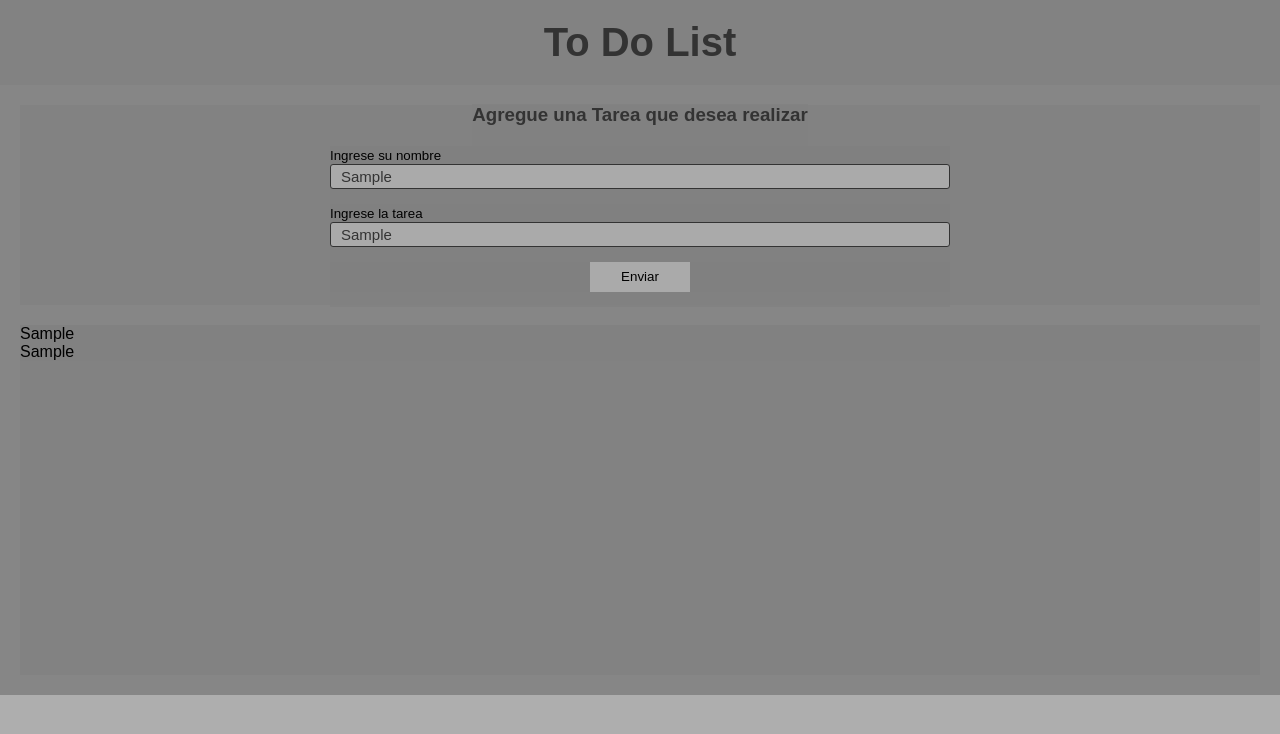
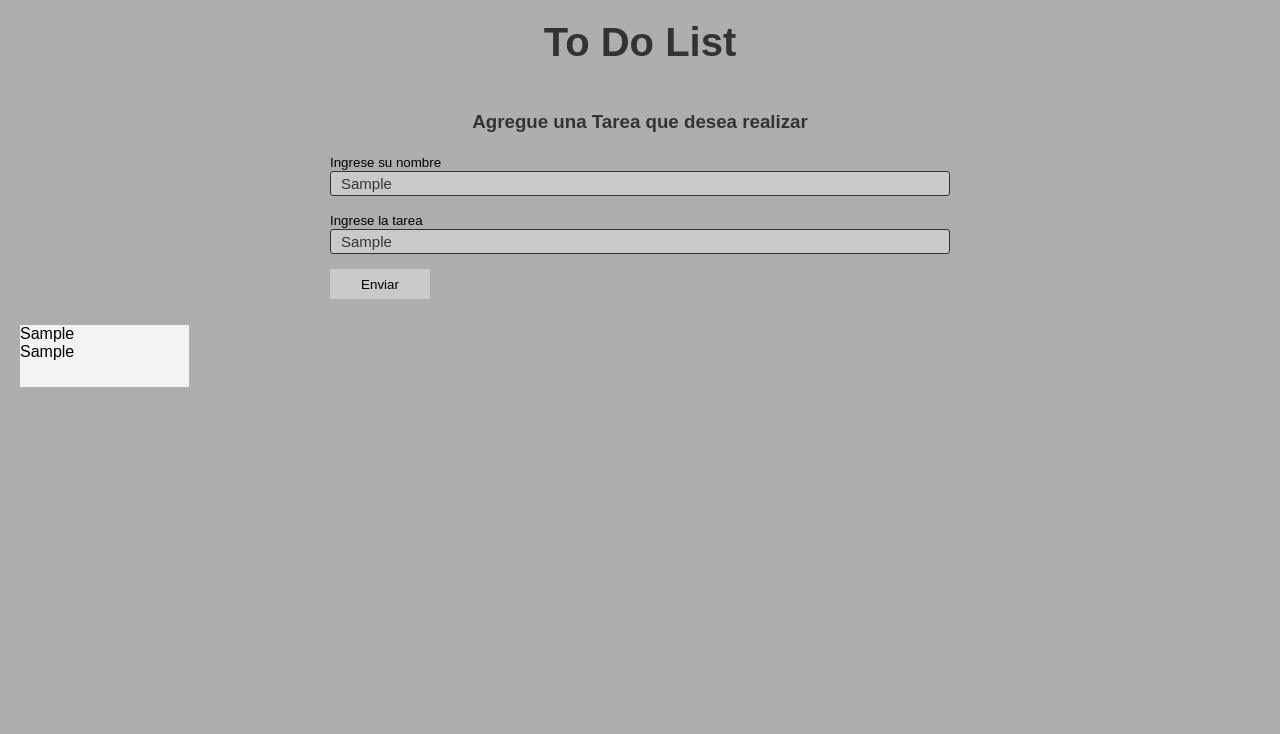
Before and after one commit to piero9922/Semana11-Reto2, a plain HTML site: page index.html in a window 1280 px wide. Both pictures are taken after typing "Sample", "Sample" into the empty fields and a click on the button "Enviar". Drawn offline with Linux system fonts and the light colour scheme.

Commit message:
Semana11

```diff
--- a/index.html
+++ b/index.html
@@ -14,14 +14,14 @@
         <div class="section1">
             <h3>Agregue una Tarea que desea realizar</h3>
             <form id="formulario">
-                <div>
+                <div class="form-group">
                     <label><small>Ingrese su nombre</small></label>
                     <input id="input1" type="text" placeholder="Nombre" required>
                 </div>
-                <div>
+                <div class="form-group">
                     <label><small>Ingrese la tarea</small></label>
                     <input id="input2" type="text" placeholder="Tarea" required>
-                </div>
+                </div class="form-group">
                 <div class="entrada">
                     <button class="submit" id="enviar" type="submit">Enviar</button>
                 </div>
--- a/styles.css
+++ b/styles.css
@@ -3,6 +3,9 @@
     padding: 0;
     box-sizing: border-box;
     font-family: Arial, Helvetica, sans-serif;
+}
+
+body{
     background-color: #808080a1;
 }
 
@@ -36,12 +39,12 @@ form{
     width: 50%;
 }
 
-form div{
+form .form-group{
     margin-bottom: 15px;
     display: flex;
     flex-direction: column;
 }
-div input{
+.form-group input{
     width: 100%;
     border: 1px solid #333333;
     border-radius: 3px;
@@ -68,13 +71,14 @@ input::-webkit-input-placeholder{
 }
 
 
-.pizzara{
-    display: flex;
-    flex-direction: row;
+.pizarra{
+    grid-row: 2;
+    display: grid;
+    grid-template-columns: repeat(7,1fr);
+    grid-template-rows: repeat(5,1fr);
+    grid-gap: 10px;
 }
 
 .tarea{
-    display: inline;
-    flex-direction: row;
-    max-width: 200px;
+    background-color: #f3f3f3;
 }
```
